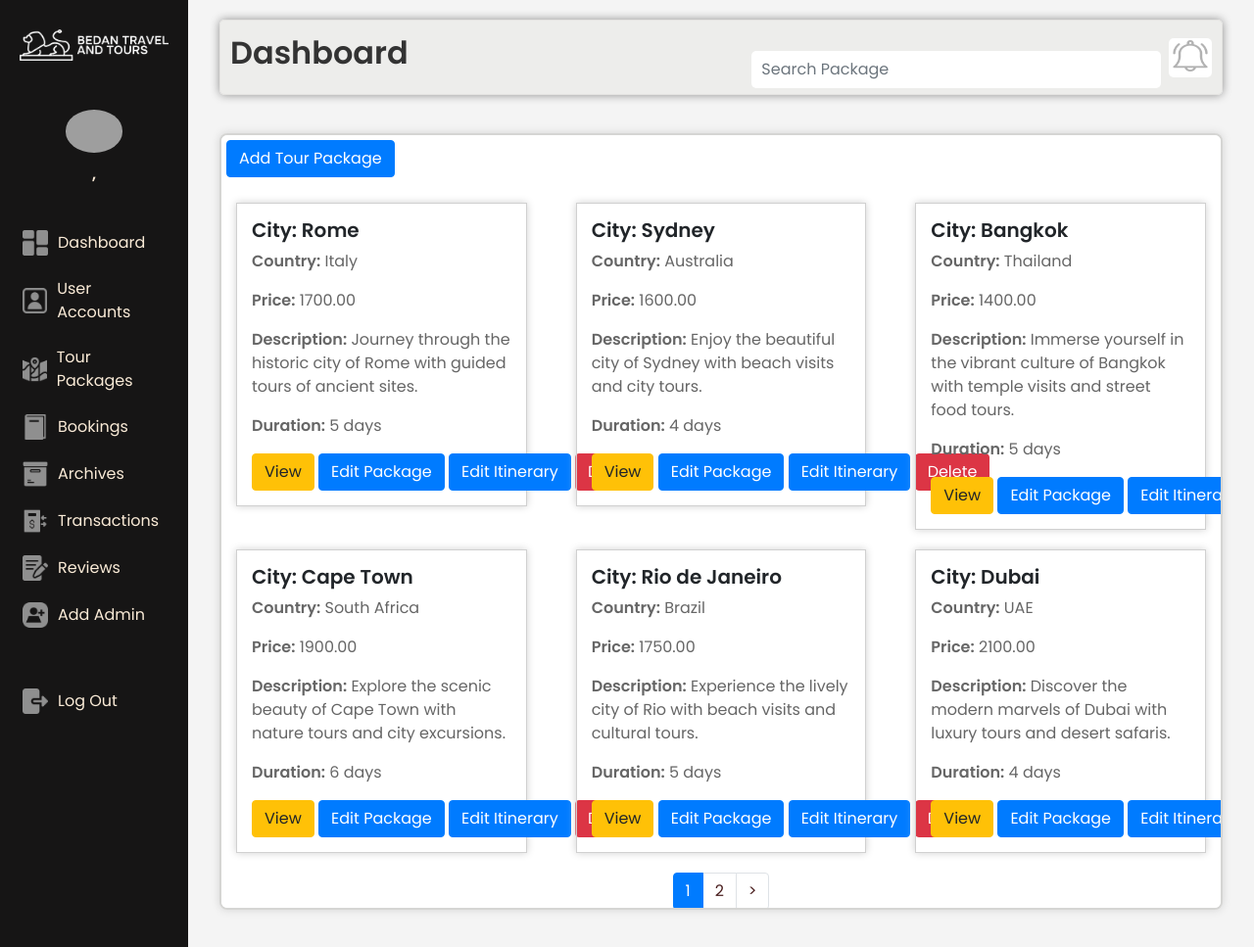
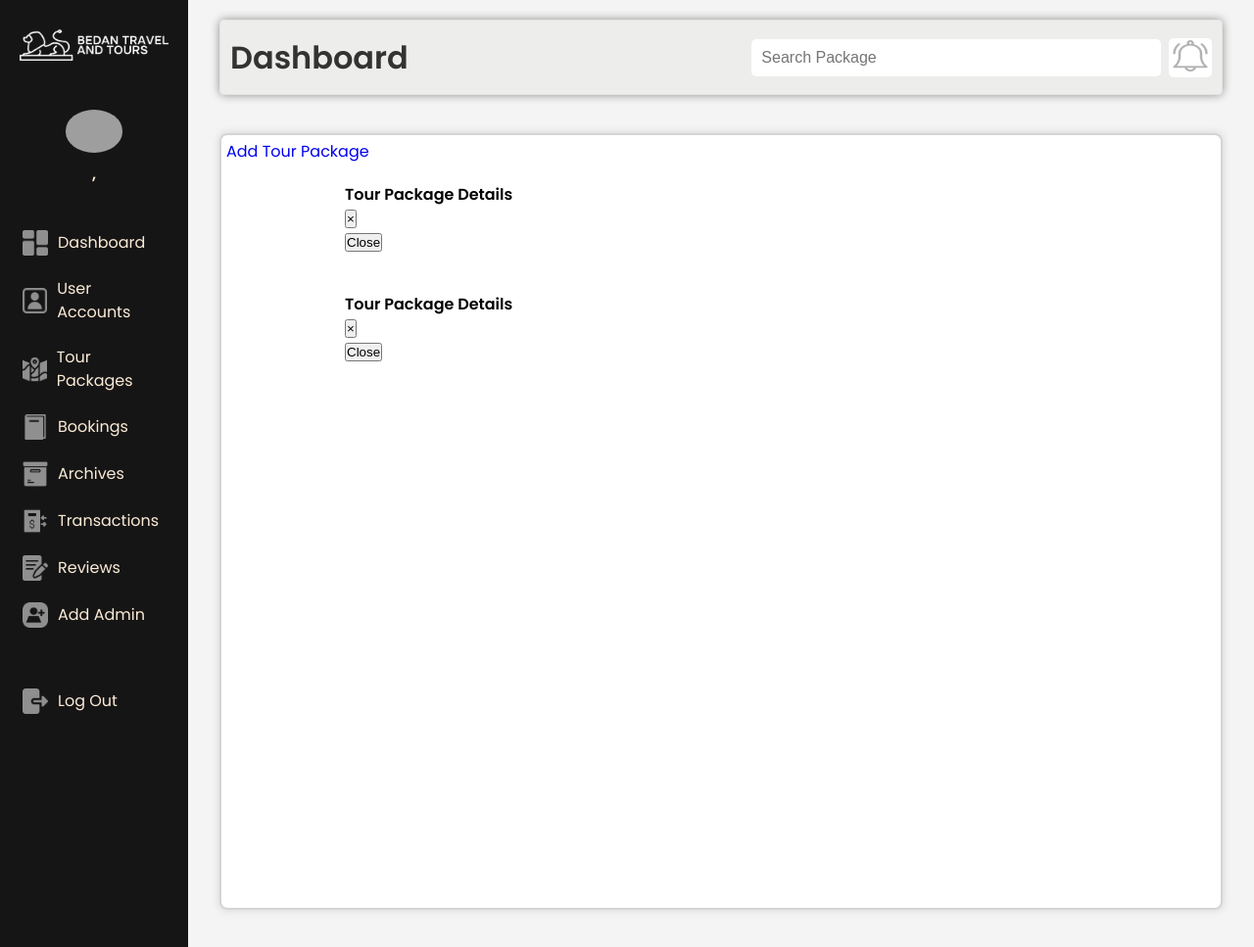
Before and after one commit to waway647/travelagency, a CodeIgniter app: page /GitHub/index.php/admincontroller/showTourPackages in a window 1280 px wide. Shown: the whole page at 98% size. Run offline with CodeIgniter, Linux system fonts and the light colour scheme; data comes from the database, SQL or seed files in the repository; grey boxes are pictures that could not be loaded.

Commit message:
modified

```diff
--- a/application/views/admin/AdminTourPackage/adminTourPackages.php
+++ b/application/views/admin/AdminTourPackage/adminTourPackages.php
@@ -7,15 +7,6 @@ defined('BASEPATH') OR exit('No direct script access allowed');
 	<title>Bedan Travel & Tours</title>
     <link rel="icon" href="<?php echo base_url('images/logo/url_logo.png'); ?>">
 	<link rel = "stylesheet" type = "text/css" href = "<?php echo base_url(); ?>css/adminStyle.css?<?php echo time(); ?>">
-
-	<!-- Latest compiled and minified CSS -->
-	<link rel="stylesheet" href="https://cdn.jsdelivr.net/npm/bootstrap@4.6.2/dist/css/bootstrap.min.css">
-	<!-- jQuery library -->
-	<script src="https://code.jquery.com/jquery-3.7.1.js"></script>
-	<!-- Popper JS -->
-	<script src="https://cdn.jsdelivr.net/npm/popper.js@1.16.1/dist/umd/popper.min.js"></script>
-	<!-- Latest compiled JavaScript -->
-	<script src="https://cdn.jsdelivr.net/npm/bootstrap@4.6.2/dist/js/bootstrap.bundle.min.js"></script>
 </head>
 <body>
 <div class="wrapper">
```
